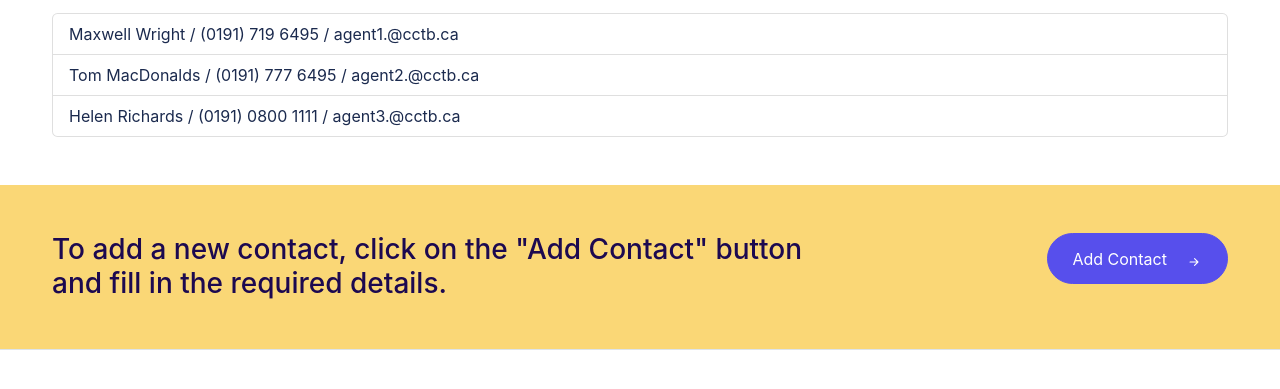
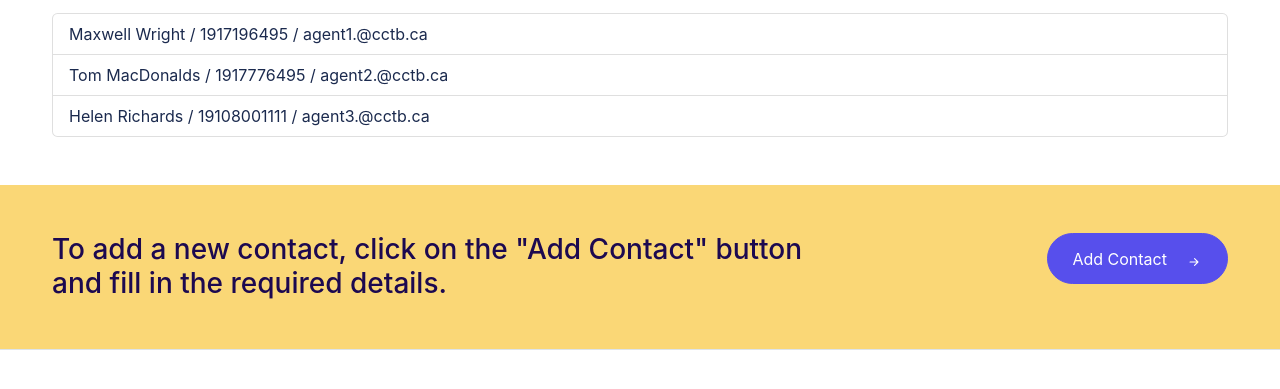
Before and after one commit to thiagogerard/Lab-7.1, a plain HTML site: page index.html in a window 1280 px wide. Shown: the part 277-666 px from the top of the page. Drawn offline with Linux system fonts and the light colour scheme.

Commit message:
versao final

```diff
--- a/index.html
+++ b/index.html
@@ -55,16 +55,8 @@ Instructor: Washington Valencia
                 management.</p>
 
             <!-- Add more contacts dynamically -->
-            <ul class="list-group">
-                <li class="list-group-item">
-                    Maxwell Wright / (0191) 719 6495 / agent1.@cctb.ca
-                </li>
-                <li class="list-group-item">
-                    Tom MacDonalds / (0191) 777 6495 / agent2.@cctb.ca
-                </li>
-                <li class="list-group-item">
-                    Helen Richards / (0191) 0800 1111 / agent3.@cctb.ca
-                </li>
+            <ul class="list-group" id="contact_list">
+
             </ul>
 
         </div>
--- a/js/script.js
+++ b/js/script.js
@@ -1,12 +1,12 @@
+
 function addContact() {
 
     let userChoice;
-    let contacts = [];
 
     do {
         userChoice = prompt("Choose an option: first, last, new, or quit");
         if (userChoice === "first") {
-            console.log("First contact: " + contacts[0].name + " / " + contacts[0].phone + " / " + contacts[0].email);
+            console.log("First contact: " + contacts[0]['name'] + " / " + contacts[0]['phone'] + " / " + contacts[0]['email']);
         } else if (userChoice === "last") {
             console.log("Last contact: " + contacts[contacts.length - 1].name + " / " + contacts[contacts.length - 1].phone + " / " + contacts[contacts.length - 1].email);
         } else if (userChoice === "new") {
@@ -21,15 +21,36 @@ function addContact() {
             }
 
             // Add new contact
-            contacts.push({
+            contacts.unshift({
                 name: newName,
                 phone: newPhone,
                 email: newEmail
             });
-            console.log("New contact added: " + newName + " " + newPhone);
+            display();
+
         } else if (userChoice === "quit") {
             break;
         }
     } while (true);
+}
 
+
+let contacts = [];
+
+contacts.push({ name: "Maxwell Wright", phone: 1917196495, email: "agent1.@cctb.ca" });
+contacts.push({ name: "Tom MacDonalds", phone: 1917776495, email: "agent2.@cctb.ca" });
+contacts.push({ name: "Helen Richards", phone: 19108001111, email: "agent3.@cctb.ca" });
+
+display();
+
+function display() {
+    let contact_list = document.getElementById("contact_list");
+    contact_list.innerHTML = "";
+    for (let i = 0; i < contacts.length; i++) {
+        contact_list.innerHTML += "<li class='list-group-item'>"
+            + contacts[i]['name'] + " / "
+            + contacts[i]['phone'] + " / "
+            + contacts[i]['email'] + "</li>";
+        console.log("New contact added: " + contacts[i]['name']);
+    }
 }
```
